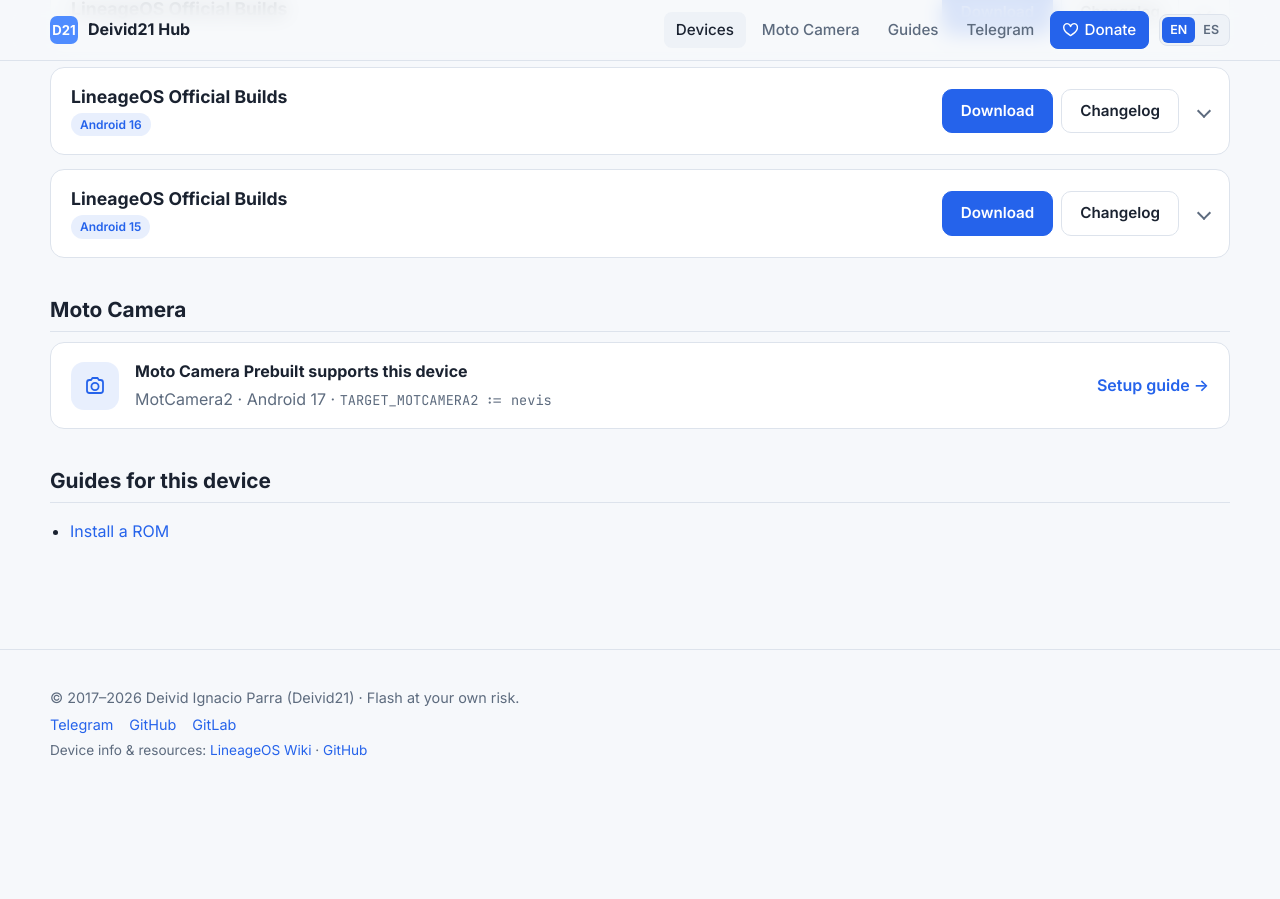
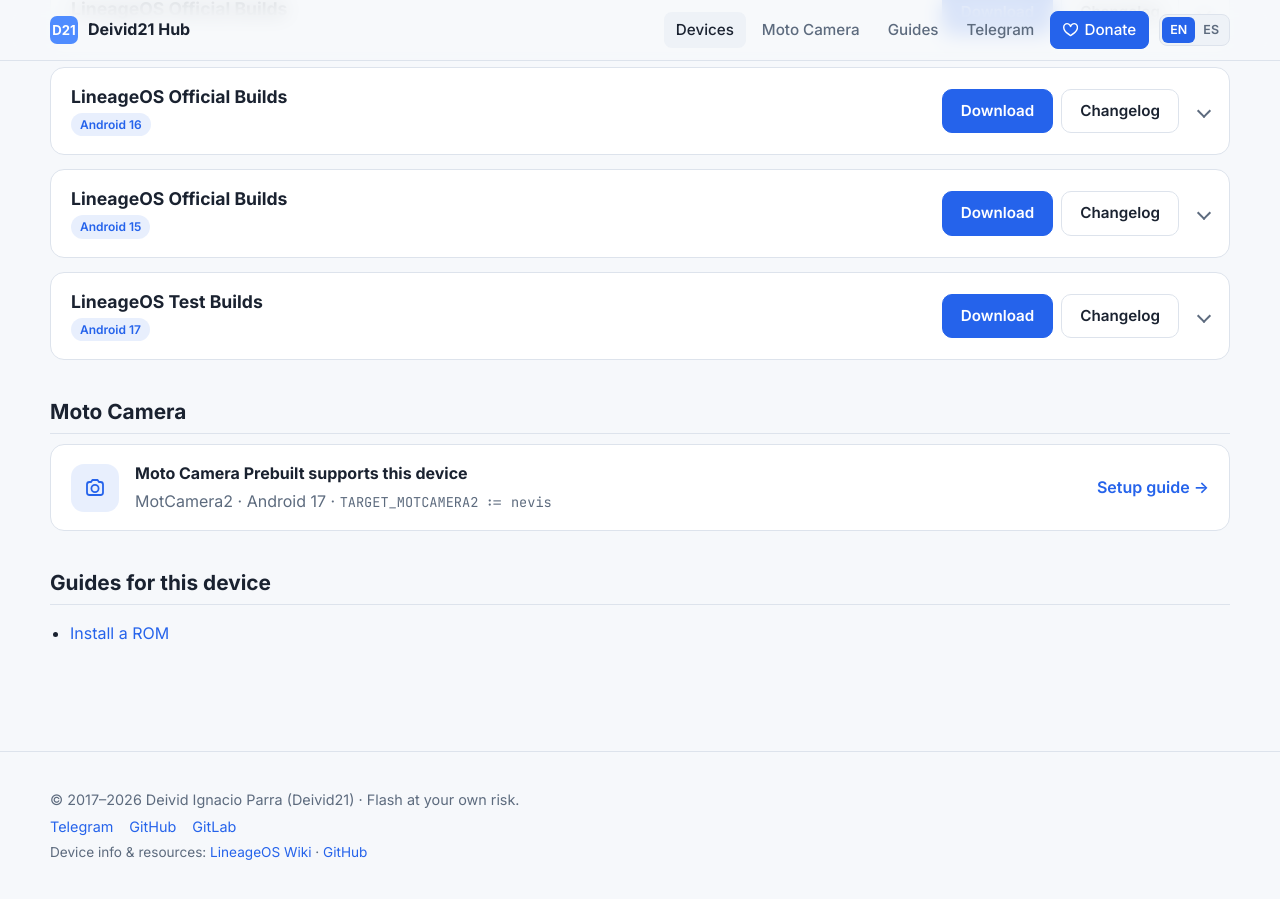
Before and after one commit to Deivid21/deivid21.github.io, a Jekyll site: the page built from _devices/bathena.md, in a window 1280 px wide and 900 px high, scrolled down 662 px. Built offline with Jekyll 4.4.1, drawn with Linux system fonts in a browser that asks for light colours; before the commit the page ends 1460 px from its top, so only the background shows below that; part of the change alters nothing that is shown.

Commit message:
feat: add bathena LineageOS 24.0 test build
Co-Authored-By: Claude Opus 5.5 <noreply@anthropic.com>

```diff
--- a/_devices/bathena.md
+++ b/_devices/bathena.md
@@ -19,6 +19,30 @@ roms:
     # version: ""
     # status: active      # active | discontinued
     # date: 2026-11-03
+  - name: LineageOS
+    type: test
+    android: 17
+    version: "24.0"
+    status: active
+    date: 2026-11-08
+    download: https://github.com/Deivid21/RELEASES/releases/download/lineage-24.0-20261108-UNOFFICIAL-bathena/lineage-24.0-20261108-UNOFFICIAL-bathena.zip
+    changelog: https://github.com/Deivid21/RELEASES/releases/tag/lineage-24.0-20261108-UNOFFICIAL-bathena
+    sha256: "51bbd55b75cfb6ae49b7e72570b4bb184e9e8eb9e8b5c509fdf3dcd64f8df357"
+    filesize: "1.36 GB"
+    security_patch: November 2026
+    gapps: false
+    forum: https://xdaforums.com/t/rom-17-official-lineageos-24-0-for-motorola-defy-2021-bathena.4734636/
+    files:
+      - name: boot.img
+        url: https://github.com/Deivid21/RELEASES/releases/download/lineage-24.0-20261108-UNOFFICIAL-bathena/boot.img
+      - name: dtbo.img
+        url: https://github.com/Deivid21/RELEASES/releases/download/lineage-24.0-20261108-UNOFFICIAL-bathena/dtbo.img
+      - name: recovery.img
+        url: https://github.com/Deivid21/RELEASES/releases/download/lineage-24.0-20261108-UNOFFICIAL-bathena/recovery.img
+      - name: vbmeta.img
+        url: https://github.com/Deivid21/RELEASES/releases/download/lineage-24.0-20261108-UNOFFICIAL-bathena/vbmeta.img
+    notes: "Test build: November 2026 security patch, SELinux set to permissive, Linux kernel 4.19.325-cip136 and a fix for the screen sometimes staying black and not turning off properly after locking. Also EROFS filesystem, odm partition, higher dalvik-heap limits, blurs available (off by default) and Moto Camera 2 built from prebuilt source."
+    notes_es: "Build de prueba: parche de seguridad de noviembre de 2026, SELinux en permissive, kernel Linux 4.19.325-cip136 y corrección de la pantalla que a veces quedaba en negro y no se apagaba bien al bloquear. Además: sistema de archivos EROFS, partición odm, límites de dalvik-heap más altos, blurs disponibles (desactivados por defecto) y Moto Camera 2 compilada desde prebuilts."
   - name: LineageOS
     archived: true
     android: 16
```
